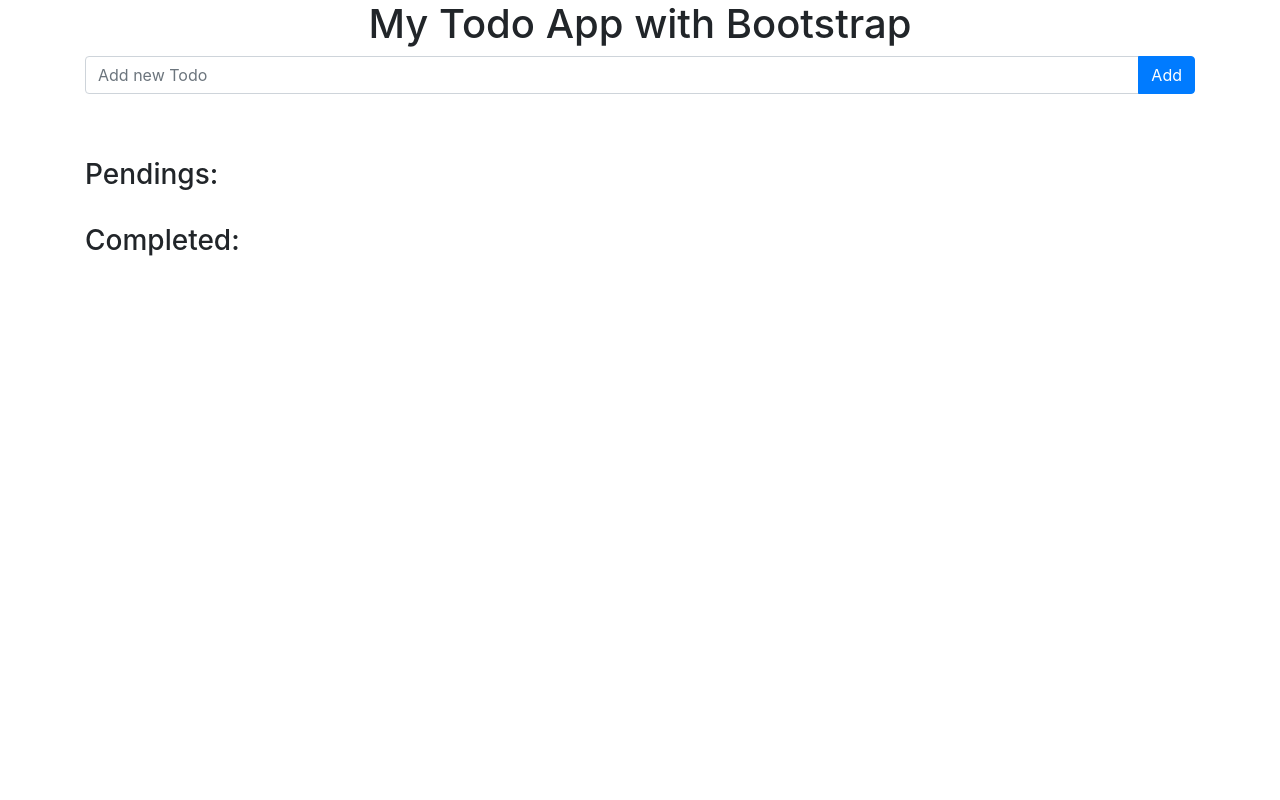
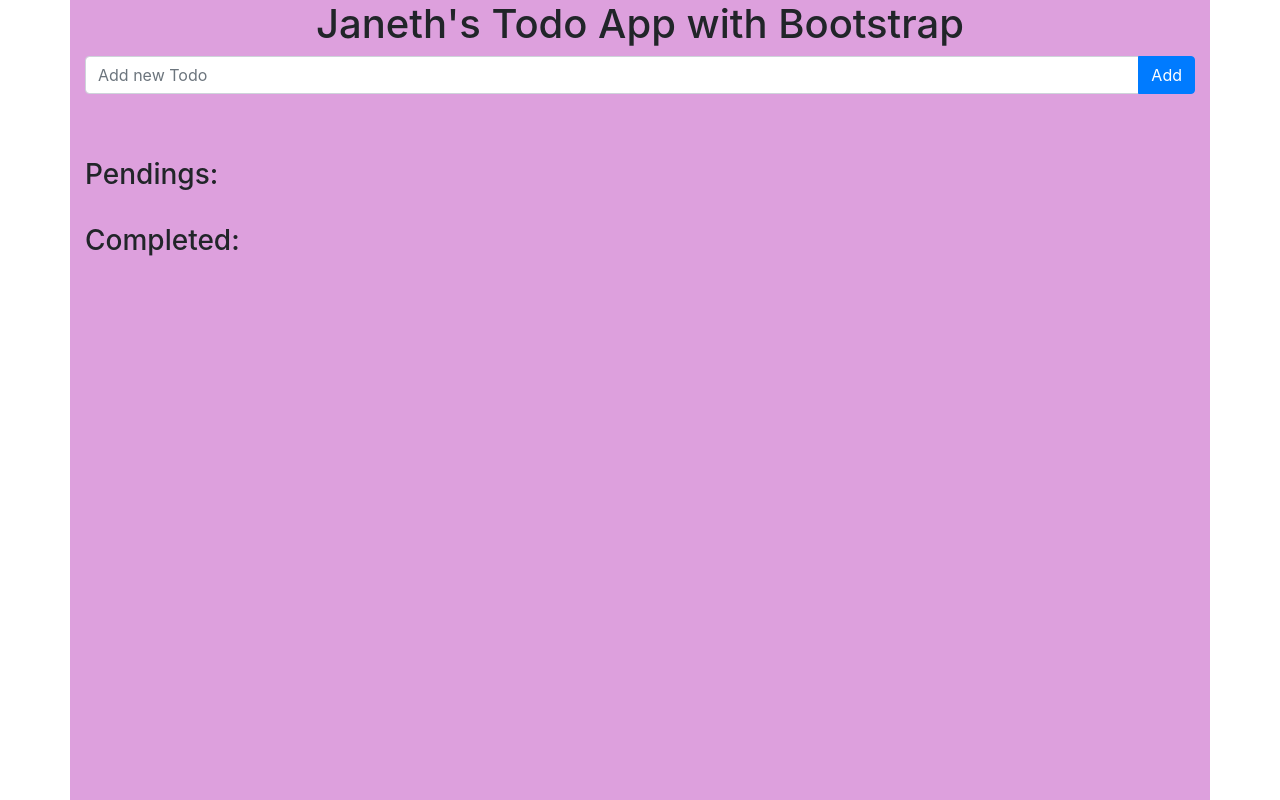
Before and after one commit to jlozan64/Todo-App-Bootstrap, a plain HTML site: page index.html in a window 1280 px wide. Drawn offline with nearby package versions, Linux system fonts and the light colour scheme.

Commit message:
Complete with modifications

```diff
--- a/index.html
+++ b/index.html
@@ -14,7 +14,7 @@
 <body>
     <div class="container d-flex-column justify-content-center align-items-center">
      <div class="header">
-        <h1 class="text-center">My Todo App with Bootstrap</h1>
+        <h1 class="text-center">Janeth's Todo App with Bootstrap</h1>
         <div class="form">
             <div class="input-group mb-3">
             <input
--- a/style.css
+++ b/style.css
@@ -1,5 +1,6 @@
 .container {
     min-height: 100vh;
+    background-color: plum;
 }
 
 .list-group-item {
```
